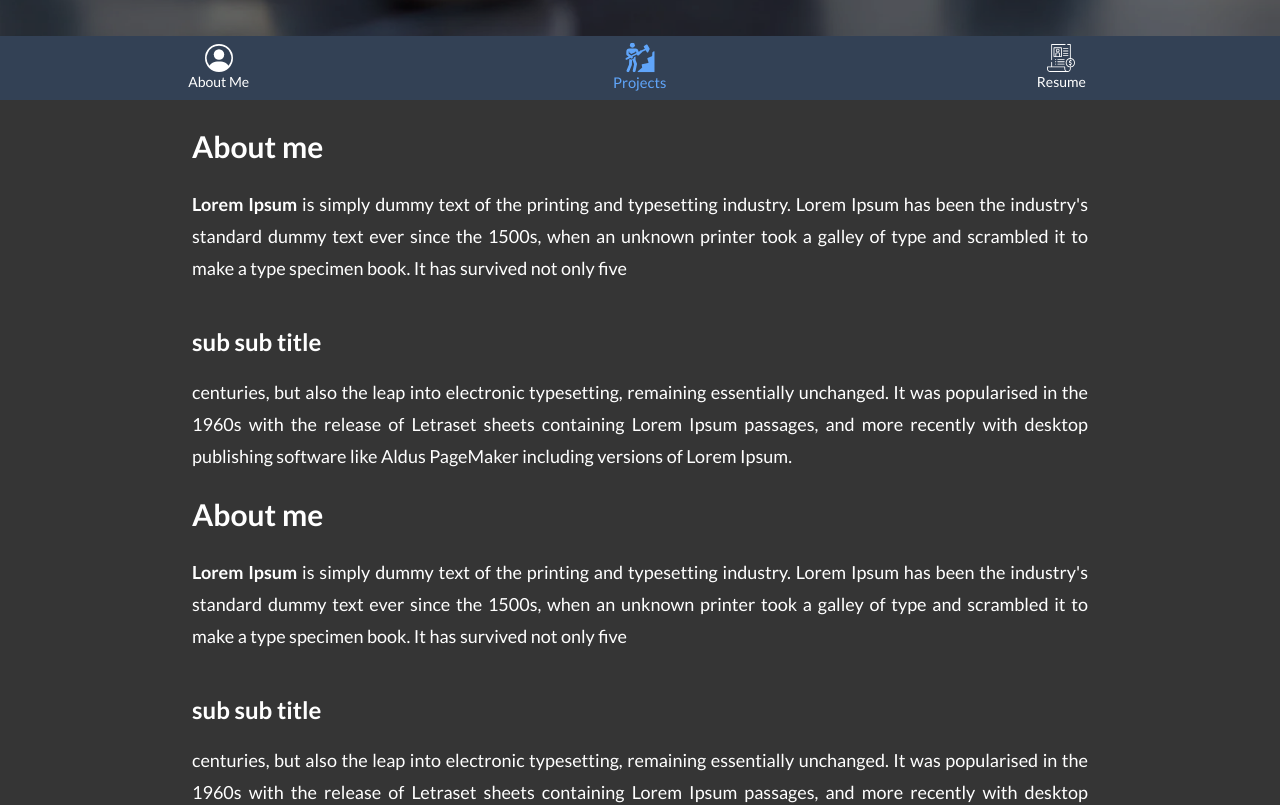
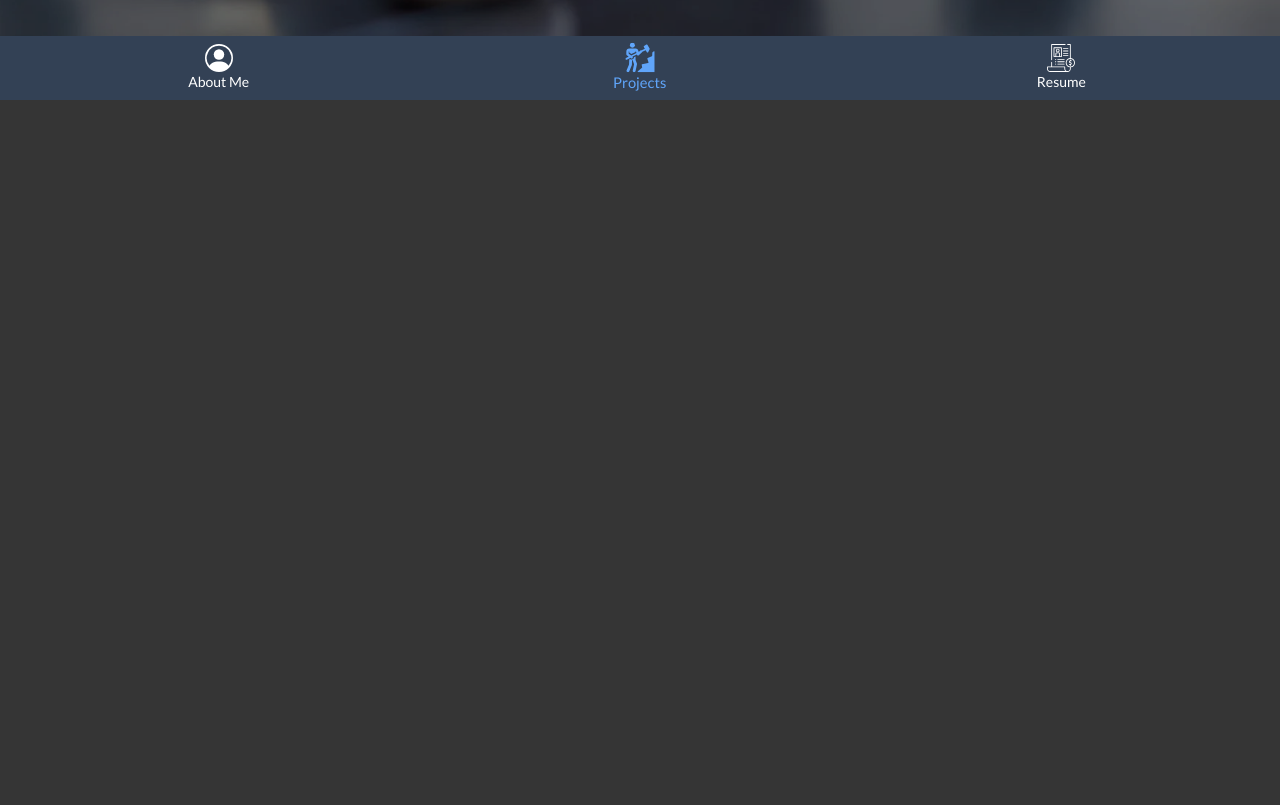
Before and after one commit to EP-coode/portfolio_v2, a Next.js app: page / in a window 1280 px wide. Shown: the part 700-1505 px from the top of the page. Built offline with nearby package versions, Linux system fonts and the light colour scheme.

Commit message:
add sections slide in animation, update about me

```diff
--- a/content/aboutme.md
+++ b/content/aboutme.md
@@ -1,6 +1,8 @@
 ---
 title: 'About me'
 ---
-**Lorem Ipsum** is simply dummy text of the printing and typesetting industry. Lorem Ipsum has been the industry's standard dummy text ever since the 1500s, when an unknown printer took a galley of type and scrambled it to make a type specimen book. It has survived not only five
-### sub sub title
-centuries, but also the leap into electronic typesetting, remaining essentially unchanged. It was popularised in the 1960s with the release of Letraset sheets containing Lorem Ipsum passages, and more recently with desktop publishing software like Aldus PageMaker including versions of Lorem Ipsum.
+Hi. I'm Full stack developer located in Poland. Currently I'm studing at the Politechnika Wrocławska (PWR) at the facluty "Informatyka i zarządanie" (IT and management). Major of my studies is "Informatyka stosowana" (Applied Computer Science) and I'm studying since 2019.
+
+I have choosen this major of studies to realize one of my passions wich is developing working sowtware. Apart this I'm intrested in all sorts of elecronics. But espacialy racing drones and 3d printers. I keep doing all sorts of physical activities to keep my body rest after long screen sessions, but my favourite ones are long bicycle rides.
+
+Currently I'm looking for to gain some practises in commercial work.
--- a/src/layout/Section.tsx
+++ b/src/layout/Section.tsx
@@ -1,6 +1,7 @@
 import React, { useRef } from "react";
 import useIsInViewport from "../hooks/useIsInViewport";
 import useMergedRefs from "../hooks/useMergedRefs";
+import SlideLeft from "../transitions/SlideLeft";
 
 type SectionProps = {
   title: string;
@@ -11,13 +12,15 @@ const Section = React.forwardRef<HTMLElement, SectionProps>(
   ({ children, title }, ref) => {
     const secrionRef = useRef(null);
     const mergedRefs = useMergedRefs(ref, secrionRef);
-    const [, wasInViewport] = useIsInViewport(secrionRef);
+    const [, wasInViewport] = useIsInViewport(secrionRef, "-200px");
     console.log(wasInViewport);
 
     return (
-      <section className="max-w-4xl mx-auto" ref={mergedRefs}>
+      <section className="max-w-4xl mx-auto overflow-hidden" ref={mergedRefs}>
+        <SlideLeft slidedIn={wasInViewport}>
           <h2 className={"text-white text-3xl font-bold"}>{title}</h2>
           <div className="">{children}</div>
+        </SlideLeft>
       </section>
     );
   }
--- /dev/null
+++ b/src/transitions/SlideLeft.tsx
@@ -0,0 +1,22 @@
+import classNames from "classnames";
+import React from "react";
+
+type Props = {
+  children: React.ReactNode;
+  slidedIn: boolean;
+};
+
+export default function SlideLeft({ children, slidedIn }: Props) {
+  return (
+    <div
+      className={classNames(
+        "transition-transform duration-700 translate-x-full overflow-hidden",
+        {
+          "translate-x-0": slidedIn,
+        }
+      )}
+    >
+      {children}
+    </div>
+  );
+}
```
